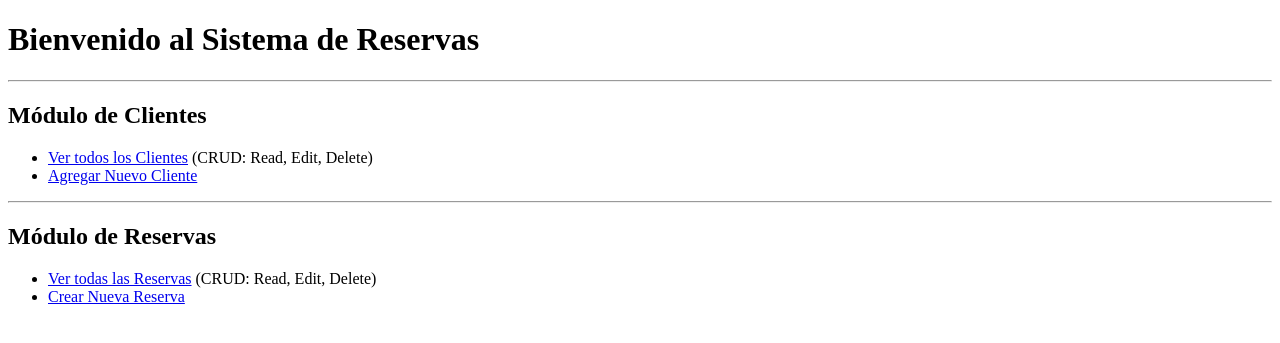
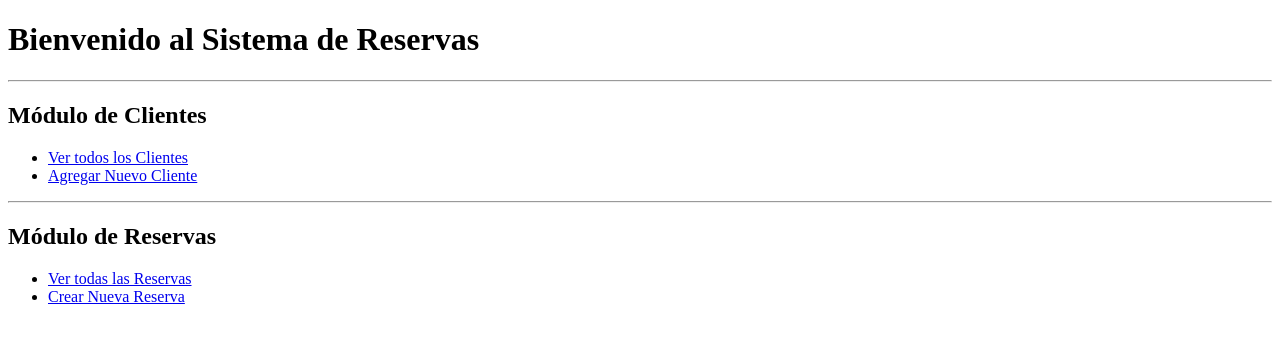
Before and after one commit to Marko1910/reservas_App, a Django app: page / in a window 1280 px wide. Shown: the top 343 px of the page. Run offline with Django 5.2, Linux system fonts and the light colour scheme.

Commit message:
Feature: Editar  pagina index (dashboard)

```diff
--- a/reservas_app/reservas/templates/reservas/home.html
+++ b/reservas_app/reservas/templates/reservas/home.html
@@ -13,7 +13,6 @@
     <ul>
         <li>
             <a href="{% url 'lista_clientes' %}">Ver todos los Clientes</a>
-            (CRUD: Read, Edit, Delete)
         </li>
         <li>
             <a href="{% url 'crear_cliente' %}">Agregar Nuevo Cliente</a>
@@ -26,7 +25,6 @@
     <ul>
         <li>
             <a href="{% url 'lista_reservas' %}">Ver todas las Reservas</a>
-            (CRUD: Read, Edit, Delete)
         </li>
         <li>
             <a href="{% url 'crear_reserva' %}">Crear Nueva Reserva</a>
```
